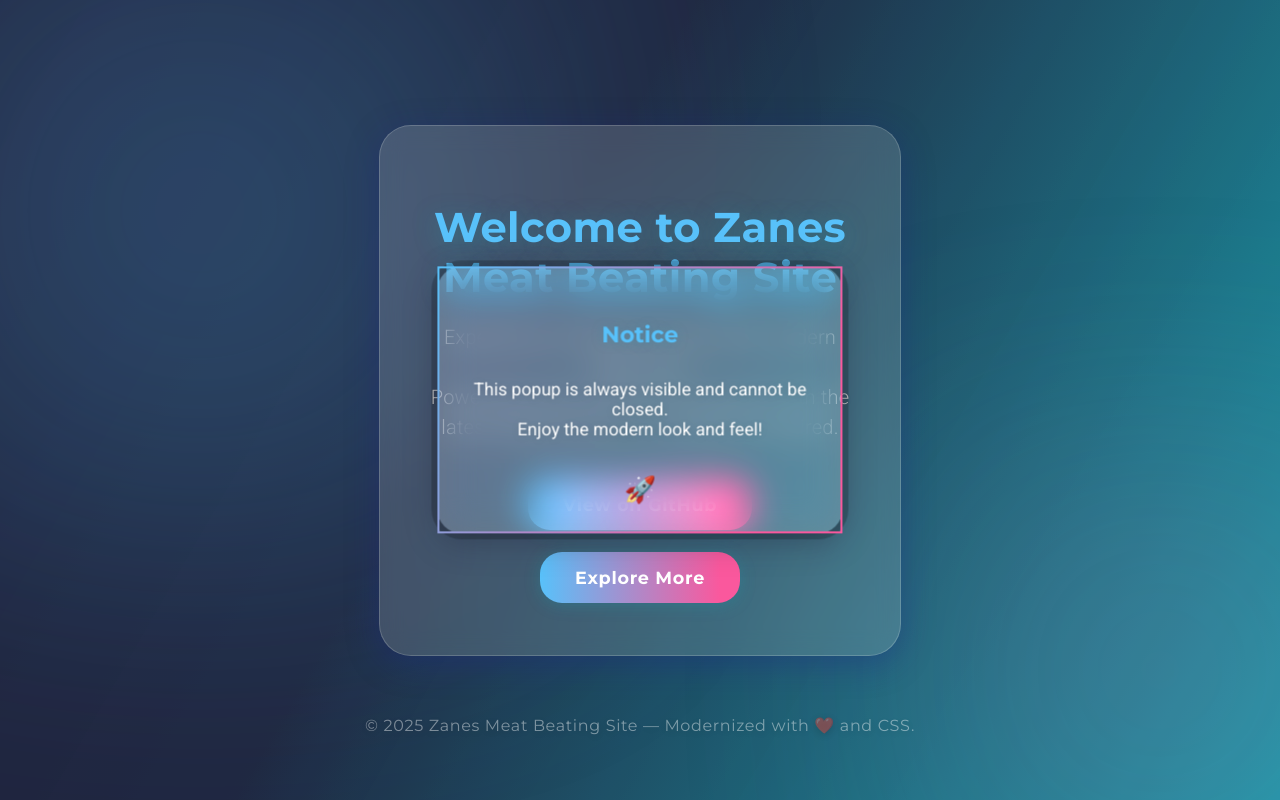
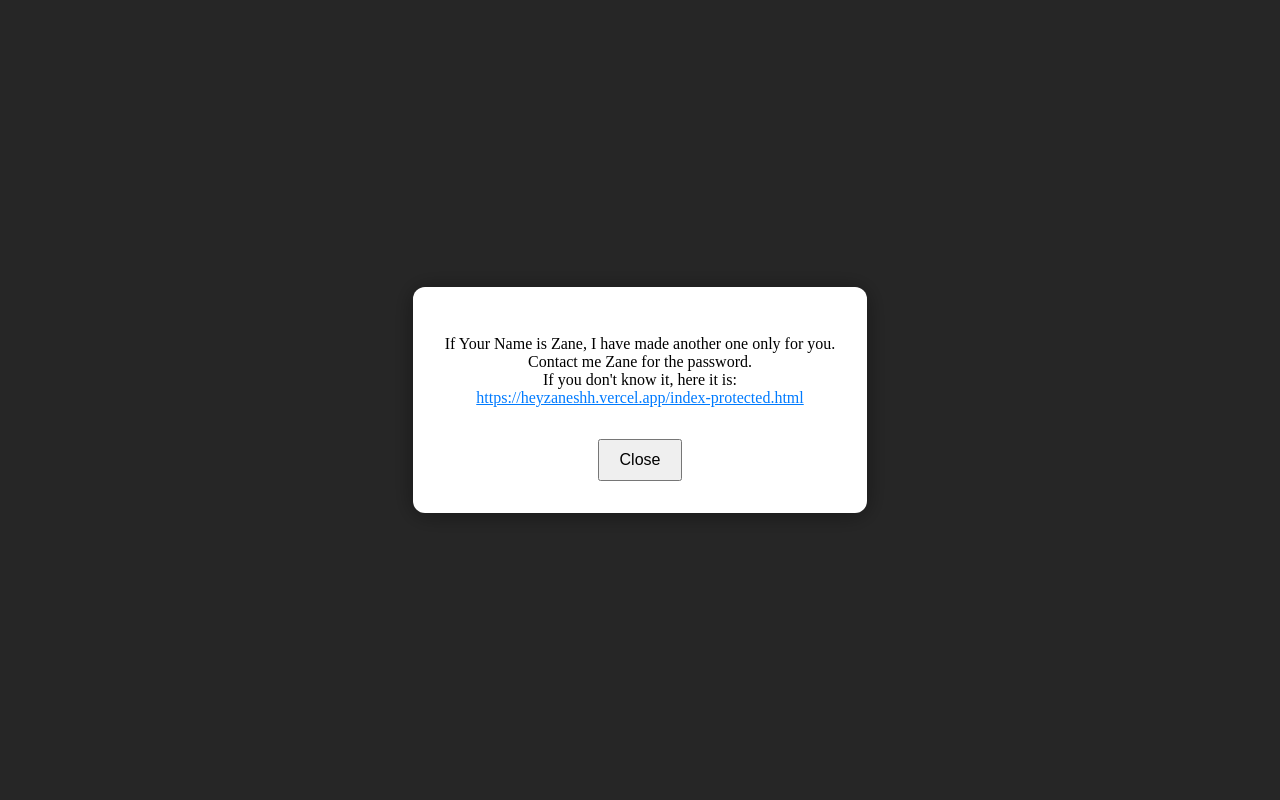
Before and after one commit to mathpunch/zanebrohere, a plain HTML site: page index.html in a window 1280 px wide. Drawn offline with Linux system fonts and the light colour scheme.

Commit message:
Update index.html

```diff
--- a/index.html
+++ b/index.html
@@ -2,236 +2,55 @@
 <html lang="en">
 <head>
   <meta charset="UTF-8">
-  <meta name="viewport" content="width=device-width,initial-scale=1.0">
-  <title>ZaneBroHere - Modern Homepage</title>
-  <link href="https://fonts.googleapis.com/css?family=Montserrat:700,400|Roboto:300,400&display=swap" rel="stylesheet">
-  <style>
-    :root {
-      --accent: #58c1fa;
-      --accent2: #eee;
-      --bg-gradient: linear-gradient(120deg, #21243d 40%, #1b9aaa 100%);
-      --glass: rgba(255, 255, 255, 0.15);
-      --blur: blur(12px);
-      --shadow: 0 8px 32px 0 rgba(31,38,135,0.37);
-      --popup-width: 350px;
-      --popup-bg: rgba(255,255,255,0.19);
-    }
-    html, body {
-      height: 100%;
-      margin: 0;
-      padding: 0;
-      font-family: 'Roboto', Arial, sans-serif;
-      background: var(--bg-gradient), #000;
-      min-height: 100vh;
-      color: #fff;
-      overflow-x: hidden;
-    }
-    body {
-      position: relative;
-      min-height: 100vh;
-      display: flex;
-      flex-direction: column;
-      align-items: center;
-      justify-content: center;
-      z-index: 1;
-    }
-    /* Animated background shapes */
-    .bg-blur {
-      position: fixed;
-      width: 800px;
-      height: 800px;
-      top: -200px; left: -200px;
-      background: radial-gradient(circle at 50% 50%, #58c1fa66 0%, #1b9aaa11 90%);
-      filter: blur(120px);
-      z-index: 0;
-      animation: floaty 12s ease-in-out infinite alternate;
-      pointer-events: none;
-      opacity: 0.7;
-    }
-    .bg-blur2 {
-      position: fixed;
-      width: 600px;
-      height: 600px;
-      bottom: -180px; right: -180px;
-      background: radial-gradient(circle at 50% 50%, #fa589d55 0%, #1b9aaa11 90%);
-      filter: blur(100px);
-      z-index: 0;
-      animation: floaty2 10s ease-in-out infinite alternate;
-      pointer-events: none;
-      opacity: 0.5;
-    }
-    @keyframes floaty {
-      0% { transform: translateY(0) scale(1);}
-      100% { transform: translateY(30px) scale(1.1);}
-    }
-    @keyframes floaty2 {
-      0% { transform: translateY(0) scale(1);}
-      100% { transform: translateY(-20px) scale(1.05);}
-    }
-    /* Modern Glassmorphism Card */
-    .main-content {
-      background: var(--glass);
-      box-shadow: var(--shadow);
-      border-radius: 32px;
-      padding: 3rem 2.5rem 2.5rem 2.5rem;
-      margin: 60px 0 0 0;
-      max-width: 440px;
-      width: 95vw;
-      backdrop-filter: var(--blur);
-      border: 1.5px solid rgba(255,255,255,0.18);
-      z-index: 2;
-      text-align: center;
-      position: relative;
-      animation: fadeInUp 1.2s cubic-bezier(.38,1.05,.45,.96);
-    }
-    @keyframes fadeInUp {
-      0% { opacity: 0; transform: translateY(40px);}
-      100% { opacity: 1; transform: translateY(0);}
-    }
-    .main-content h1 {
-      font-family: 'Montserrat', Arial, sans-serif;
-      font-size: 2.6rem;
-      letter-spacing: 0.01em;
-      color: var(--accent);
-      margin-bottom: 14px;
-      font-weight: 700;
-      text-shadow: 0 4px 24px #1b9aaa66;
-    }
-    .main-content p {
-      font-size: 1.25rem;
-      font-weight: 300;
-      color: #f4f4f4;
-      margin-bottom: 1.8rem;
-      letter-spacing: 0.01em;
-      line-height: 1.5;
-      text-shadow: 0 2px 7px #0001;
-    }
-    .modern-btn {
-      display: inline-block;
-      font-family: 'Montserrat', Arial, sans-serif;
-      font-size: 1.1rem;
-      font-weight: 700;
-      background: linear-gradient(90deg, var(--accent), #fa589d 90%);
-      color: #fff;
-      border: none;
-      border-radius: 22px;
-      padding: 0.85em 2em;
-      letter-spacing: 0.04em;
-      box-shadow: 0 2px 16px #1b9aaa55;
-      cursor: pointer;
-      transition: transform 0.18s cubic-bezier(.42,1.58,.68,.85), box-shadow 0.16s;
-      margin: 0.5em;
-      outline: none;
-      text-decoration: none;
-      position: relative;
-      overflow: hidden;
-    }
-    .modern-btn:hover, .modern-btn:focus {
-      transform: scale(1.09) translateY(-3px);
-      box-shadow: 0 6px 32px #1b9aaa88;
-      background: linear-gradient(90deg, #fa589d 10%, var(--accent) 100%);
-    }
-    /* Popup Modal (non-dismissible) */
-    .popup-modal {
-      position: fixed;
-      left: 50%; top: 50%;
-      transform: translate(-50%, -50%);
-      width: var(--popup-width);
-      max-width: 96vw;
-      background: var(--popup-bg);
-      box-shadow: 0 10px 64px #1118, 0 2px 16px #1b9aaa44;
-      border-radius: 24px;
-      border: 1px solid #fff3;
-      z-index: 100;
-      padding: 2.1em 1.6em 1.7em 1.6em;
-      backdrop-filter: blur(18px) saturate(140%);
-      display: flex;
-      flex-direction: column;
-      align-items: center;
-      animation: popupAppear 1.2s cubic-bezier(.44,1.2,.45,.92);
-      pointer-events: auto;
-      user-select: none;
-    }
-    @keyframes popupAppear {
-      0% { opacity: 0; transform: translate(-50%, -40%) scale(0.97);}
-      100% { opacity: 1; transform: translate(-50%, -50%) scale(1);}
-    }
-    .popup-modal h2 {
-      font-family: 'Montserrat', Arial, sans-serif;
-      font-size: 1.4rem;
-      color: var(--accent);
-      margin-bottom: 0.6em;
-      font-weight: 700;
-      text-shadow: 0 1px 12px #1b9aaa44;
-    }
-    .popup-modal p {
-      color: #fff;
-      font-size: 1.1rem;
-      text-align: center;
-      margin-bottom: 1.4em;
-      text-shadow: 0 1px 7px #0002;
-    }
-    /* No close button: intentionally no [x] or escape functionality */
-    /* Responsive */
-    @media (max-width: 520px) {
-      .main-content {padding: 2.2rem 1rem 1.5rem 1rem;}
-      .popup-modal {padding: 1.1em 0.4em 1.2em 0.4em;}
-      .main-content h1 {font-size: 2rem;}
-    }
-    /* Subtle animated gradient border for the popup */
-    .popup-modal {
-      border: 2.5px solid;
-      border-image: linear-gradient(120deg, var(--accent), #fa589d 80%) 1;
-      box-shadow: 0 0 0 6px #0003, 0 8px 32px #21243d66;
-    }
-    /* Modern footer */
-    footer {
-      text-align: center;
-      color: #fff8;
-      font-size: 1rem;
-      margin-top: 60px;
-      letter-spacing: 0.04em;
-      font-family: 'Montserrat', Arial, sans-serif;
-      z-index: 1;
-      opacity: 0.8;
-      text-shadow: 0 2px 9px #0003;
-    }
-    /* Subtle parallax effect (CSS only) via background attachment */
-    body::before {
-      content: '';
-      position: fixed;
-      left: 0; top: 0; height: 100vh; width: 100vw;
-      background: linear-gradient(120deg, #213, #1b9aaa88 80%);
-      opacity: 0.22;
-      z-index: -1;
-      pointer-events: none;
-      background-attachment: fixed;
-      background-size: cover;
-    }
-  </style>
+  <title>Zane</title>
+  <script>
+    window.onload = function() {
+      // Create the popup container
+      var popup = document.createElement("div");
+      popup.style.position = "fixed";
+      popup.style.top = "0";
+      popup.style.left = "0";
+      popup.style.width = "100vw";
+      popup.style.height = "100vh";
+      popup.style.background = "rgba(0,0,0,0.85)";
+      popup.style.display = "flex";
+      popup.style.justifyContent = "center";
+      popup.style.alignItems = "center";
+      popup.style.zIndex = "1000";
+
+      // Content area (centered box)
+      var content = document.createElement("div");
+      content.style.background = "#fff";
+      content.style.padding = "32px";
+      content.style.borderRadius = "12px";
+      content.style.boxShadow = "0 2px 24px rgba(0,0,0,0.4)";
+      content.style.textAlign = "center";
+      content.style.maxWidth = "90vw";
+      content.style.maxHeight = "90vh";
+      content.style.overflowY = "auto";
+
+      content.innerHTML = `
+        <p>
+          If Your Name is Zane, I have made another one only for you.<br>
+          Contact me Zane for the password.<br>
+          If you don't know it, here it is:<br>
+          <a href="https://heyzaneshh.vercel.app/index-protected.html" target="_blank" style="color: #007bff; text-decoration: underline;">
+            https://heyzaneshh.vercel.app/index-protected.html
+          </a>
+        </p>
+        <button id="closePopup" style="margin-top: 16px; padding: 10px 20px; font-size: 1rem;">Close</button>
+      `;
+
+      popup.appendChild(content);
+      document.body.appendChild(popup);
+
+      // Close button functionality
+      document.getElementById("closePopup").onclick = function() {
+        popup.remove();
+      };
+    };
+  </script>
 </head>
 <body>
-  <div class="bg-blur"></div>
-  <div class="bg-blur2"></div>
-  <div class="main-content">
-    <h1>Welcome to Zanes Meat Beating Site</h1>
-    <p>
-      Experience a visually stunning, ultra-modern static site.<br>
-      Powered by pure HTML & CSS, packed with the latest design trends—no JavaScript required.
-    </p>
-    <a href="https://github.com/mathpunch/zanebrohere" class="modern-btn">View on GitHub</a>
-    <a href="#" class="modern-btn">Explore More</a>
-  </div>
-  <div class="popup-modal" role="dialog" aria-modal="true" aria-labelledby="popup-title">
-    <h2 id="popup-title">Notice</h2>
-    <p>
-      This popup is always visible and cannot be closed.<br>
-      Enjoy the modern look and feel!
-    </p>
-    <span style="font-size:1.6rem; color:var(--accent); margin-top:0.4em;">🚀</span>
-  </div>
-  <footer>
-    &copy; 2025 Zanes Meat Beating Site &mdash; Modernized with ❤️ and CSS.
-  </footer>
 </body>
 </html>
```
